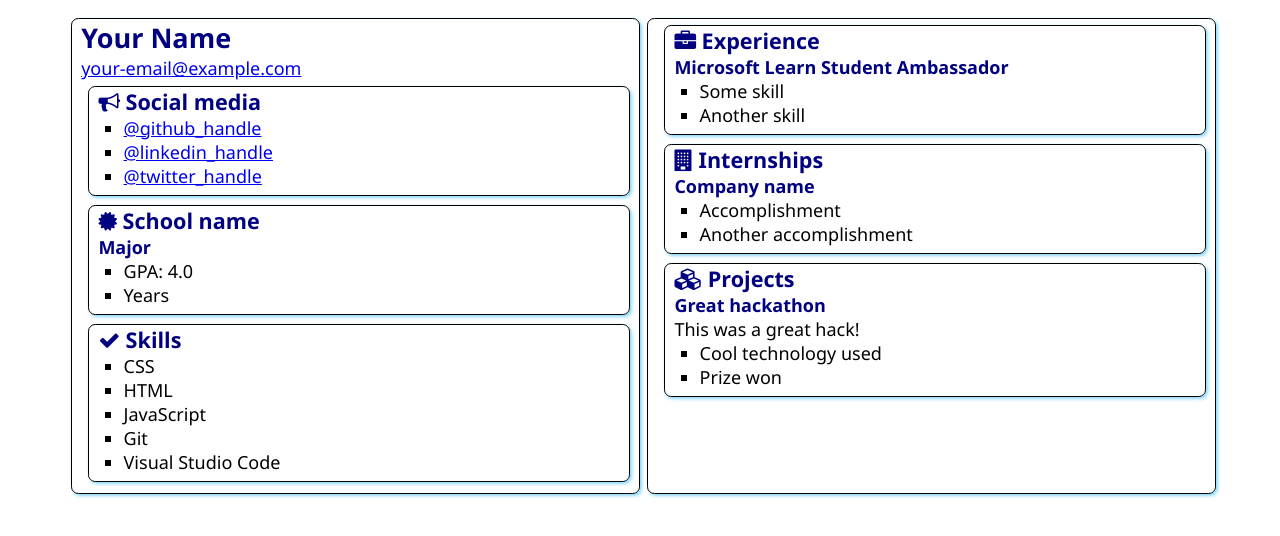
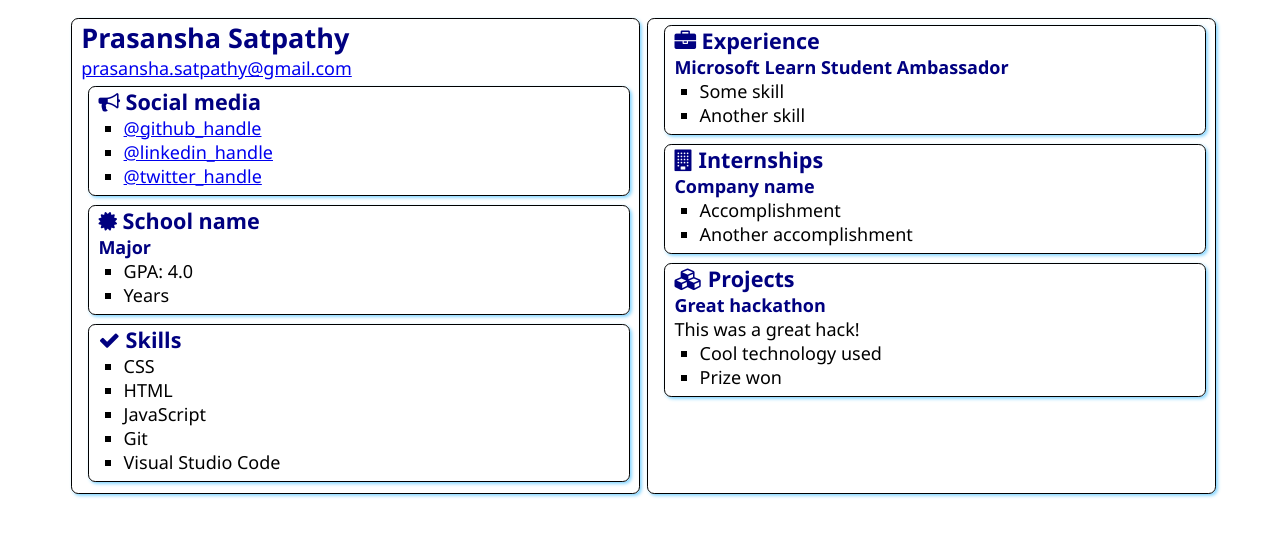
Before and after one commit to Sara-cos/SATechnicalOnboarding, a plain HTML site: page src/index.html in a window 1280 px wide. Drawn offline with Linux system fonts and the light colour scheme.

Commit message:
Commit made from VS Code Azure Static Web Apps

```diff
--- a/src/index.html
+++ b/src/index.html
@@ -12,8 +12,8 @@
 <body>
     <main>
         <article class="box">
-            <h1>Your Name</h1>
-            <div><a href="mailto:your.email@example.com">your-email@example.com</a></div>
+            <h1>Prasansha Satpathy</h1>
+            <div><a href="mailto:prasansha.satpathy@gmail.com">prasansha.satpathy@gmail.com</a></div>
 
             <section class="box">
                 <h2>
```
